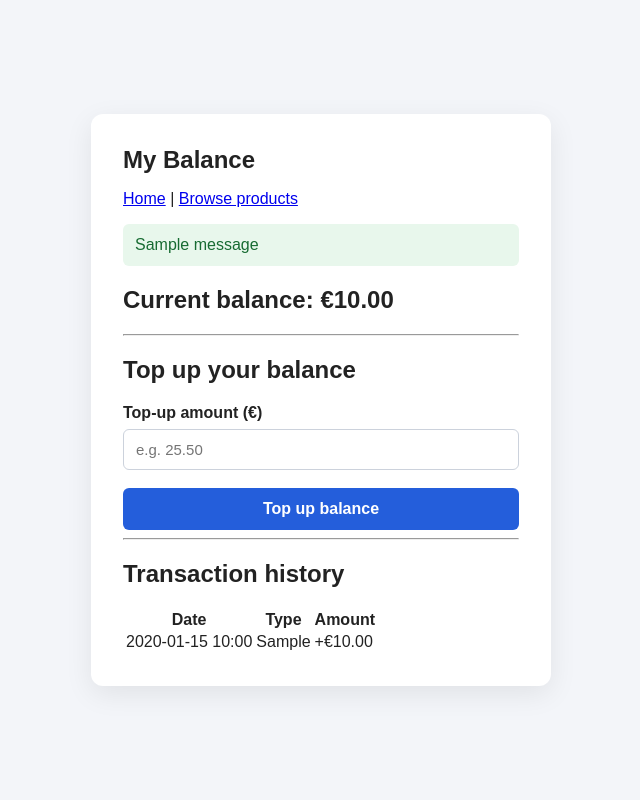
After one commit to justasGLOD/online-shop, a Flask app: page /balance/ in a window 1280 px wide. The commit adds this page. Shown: the whole page, without its empty margins (319-959 px from the left). Run offline with Flask 3, Linux system fonts and the light colour scheme; a user stored in the database is signed in; tables that the repository leaves empty hold one stand-in row (values such as "Sample post"); one stand-in notice (Sample message) is shown.

Commit message:
KAN-11: Implement balance management and transaction history

```diff
--- a/app/__init__.py
+++ b/app/__init__.py
@@ -31,11 +31,13 @@ def create_app(config_class=Config):
     from .routes.admin_products import admin_bp
     from .routes.cart import cart_bp
     from .routes.checkout import checkout_bp
+    from .routes.balance import balance_bp
 
     app.register_blueprint(auth_bp)
     app.register_blueprint(products_bp)
     app.register_blueprint(admin_bp)
     app.register_blueprint(cart_bp)
     app.register_blueprint(checkout_bp)
+    app.register_blueprint(balance_bp)
 
     return app
--- /dev/null
+++ b/app/crud/balance_crud.py
@@ -0,0 +1,32 @@
+
+from sqlalchemy import select
+
+from app.extensions import db
+from app.models import BalanceTransaction, User
+
+
+def get_user_by_id(user_id):
+    """Return a user by their database ID."""
+    return db.session.get(User, user_id)
+
+
+def get_balance_transactions(user_id):
+    """Return a user's transactions, newest first."""
+    statement = (
+        select(BalanceTransaction)
+        .where(BalanceTransaction.user_id == user_id)
+        .order_by(
+            BalanceTransaction.created_at.desc(),
+            BalanceTransaction.id.desc(),
+        )
+    )
+
+    return db.session.scalars(statement).all()
+
+
+def create_balance_transaction(transaction):
+    """Add a transaction without committing the entire session."""
+    db.session.add(transaction)
+    db.session.flush()
+
+    return transaction
--- a/app/forms.py
+++ b/app/forms.py
@@ -176,3 +176,13 @@ class CartActionForm(FlaskForm):
 
 class CheckoutForm(FlaskForm):
     submit = SubmitField("Confirm purchase")
+
+class BalanceTopUpForm(FlaskForm):
+    amount = StringField(
+        "Top-up amount (€)",
+        validators=[
+            DataRequired(message="Please enter an amount."),
+        ],
+    )
+
+    submit = SubmitField("Top up balance")
--- /dev/null
+++ b/app/routes/balance.py
@@ -0,0 +1,92 @@
+
+from flask import (
+    Blueprint,
+    current_app,
+    flash,
+    redirect,
+    render_template,
+    url_for,
+)
+from flask_login import current_user, login_required
+
+from app.forms import BalanceTopUpForm
+from app.services.balance_service import (
+    BalanceError,
+    get_balance_overview,
+    top_up_balance,
+)
+
+
+balance_bp = Blueprint(
+    "balance",
+    __name__,
+    url_prefix="/balance",
+)
+
+
+@balance_bp.route("/")
+@login_required
+def overview():
+    """Display the current balance and transaction history."""
+    try:
+        balance, transactions = get_balance_overview(current_user.id)
+
+        return render_template(
+            "balance/overview.html",
+            balance=balance,
+            transactions=transactions,
+            form=BalanceTopUpForm(),
+        )
+
+    except BalanceError as error:
+        flash(str(error), "error")
+        return redirect(url_for("auth.home"))
+
+    except Exception:
+        current_app.logger.exception(
+            "Failed to load balance overview for user %s.",
+            current_user.id,
+        )
+        flash(
+            "Your balance information could not be loaded.",
+            "error",
+        )
+        return redirect(url_for("auth.home"))
+
+
+@balance_bp.route("/top-up", methods=["POST"])
+@login_required
+def top_up():
+    """Add funds and record the transaction."""
+    form = BalanceTopUpForm()
+
+    if not form.validate_on_submit():
+        flash("Please enter a valid top-up amount.", "error")
+        return redirect(url_for("balance.overview"))
+
+    try:
+        new_balance, transaction = top_up_balance(
+            current_user.id,
+            form.amount.data,
+        )
+
+        flash(
+            f"Successfully added €{transaction.amount:.2f}. "
+            f"Your new balance is €{new_balance:.2f}.",
+            "success",
+        )
+
+    except BalanceError as error:
+        flash(str(error), "error")
+
+    except Exception:
+        current_app.logger.exception(
+            "Unexpected top-up error for user %s.",
+            current_user.id,
+        )
+        flash(
+            "Your top-up could not be completed. Please try again.",
+            "error",
+        )
+
+    return redirect(url_for("balance.overview"))
--- /dev/null
+++ b/app/templates/balance/overview.html
@@ -0,0 +1,120 @@
+
+<!DOCTYPE html>
+<html lang="en">
+<head>
+    <meta charset="UTF-8">
+    <meta name="viewport" content="width=device-width, initial-scale=1.0">
+    <title>My Balance | Online Shop</title>
+
+    <link
+        rel="stylesheet"
+        href="{{ url_for('static', filename='css/style.css') }}"
+    >
+</head>
+<body>
+    <main class="registration-container">
+        <section class="registration-card catalogue-card">
+            <h1>My Balance</h1>
+
+            <p>
+                <a href="{{ url_for('auth.home') }}">Home</a> |
+                <a href="{{ url_for('products.catalogue') }}">
+                    Browse products
+                </a>
+            </p>
+
+            {% with messages = get_flashed_messages(with_categories=true) %}
+                {% for category, message in messages %}
+                    <div class="message {{ category }}" role="alert">
+                        {{ message }}
+                    </div>
+                {% endfor %}
+            {% endwith %}
+
+            <h2>
+                Current balance: €{{ "%.2f"|format(balance) }}
+            </h2>
+
+            <hr>
+
+            <h2>Top up your balance</h2>
+
+            <form
+                method="POST"
+                action="{{ url_for('balance.top_up') }}"
+            >
+                {{ form.hidden_tag() }}
+
+                <div class="form-group">
+                    {{ form.amount.label }}
+
+                    {{ form.amount(
+                        class_="form-control",
+                        type="number",
+                        min="0.01",
+                        step="0.01",
+                        placeholder="e.g. 25.50",
+                        required=true
+                    ) }}
+
+                    {% for error in form.amount.errors %}
+                        <p class="field-error">{{ error }}</p>
+                    {% endfor %}
+                </div>
+
+                {{ form.submit(class_="submit-button") }}
+            </form>
+
+            <hr>
+
+            <h2>Transaction history</h2>
+
+            {% if transactions %}
+                <div class="table-container">
+                    <table>
+                        <thead>
+                            <tr>
+                                <th>Date</th>
+                                <th>Type</th>
+                                <th>Amount</th>
+                            </tr>
+                        </thead>
+
+                        <tbody>
+                            {% for transaction in transactions %}
+                                <tr>
+                                    <td>
+                                        {{ transaction.created_at.strftime(
+                                            "%Y-%m-%d %H:%M"
+                                        ) }}
+                                    </td>
+
+                                    <td>
+                                        {{ transaction.transaction_type
+                                            | replace("_", " ")
+                                            | title }}
+                                    </td>
+
+                                    <td>
+                                        {% if transaction.amount > 0 %}
+                                            +€{{ "%.2f"|format(
+                                                transaction.amount
+                                            ) }}
+                                        {% else %}
+                                            -€{{ "%.2f"|format(
+                                                transaction.amount|abs
+                                            ) }}
+                                        {% endif %}
+                                    </td>
+                                </tr>
+                            {% endfor %}
+                        </tbody>
+                    </table>
+                </div>
+            {% else %}
+                <p>No balance transactions yet.</p>
+            {% endif %}
+        </section>
+    </main>
+</body>
+</html>
--- a/app/templates/home.html
+++ b/app/templates/home.html
@@ -45,6 +45,12 @@
                     </a>
                 </p>
 
+                <p>
+                    <a href="{{ url_for('balance.overview') }}">
+                        My balance and transactions
+                    </a>
+                </p>
+
                 <form method="POST" action="{{ url_for('auth.logout') }}">
                     {{ logout_form.hidden_tag() }}
                     {{ logout_form.submit(class_="submit-button") }}
```
Also changed, not shown: app/services/balance_service.py (added, +163 -0 lines), tests/test_balance.py (added, +260 -0 lines).
